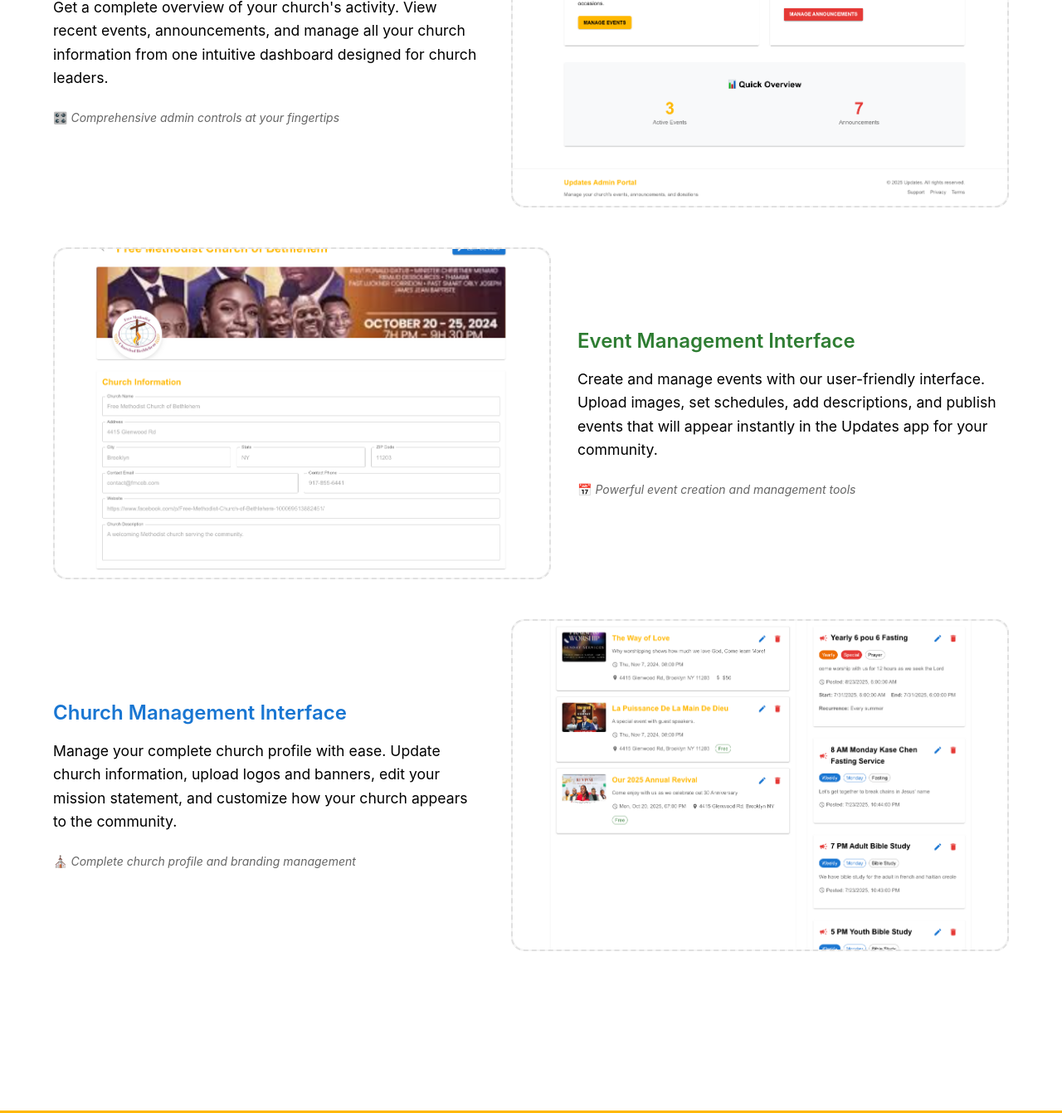
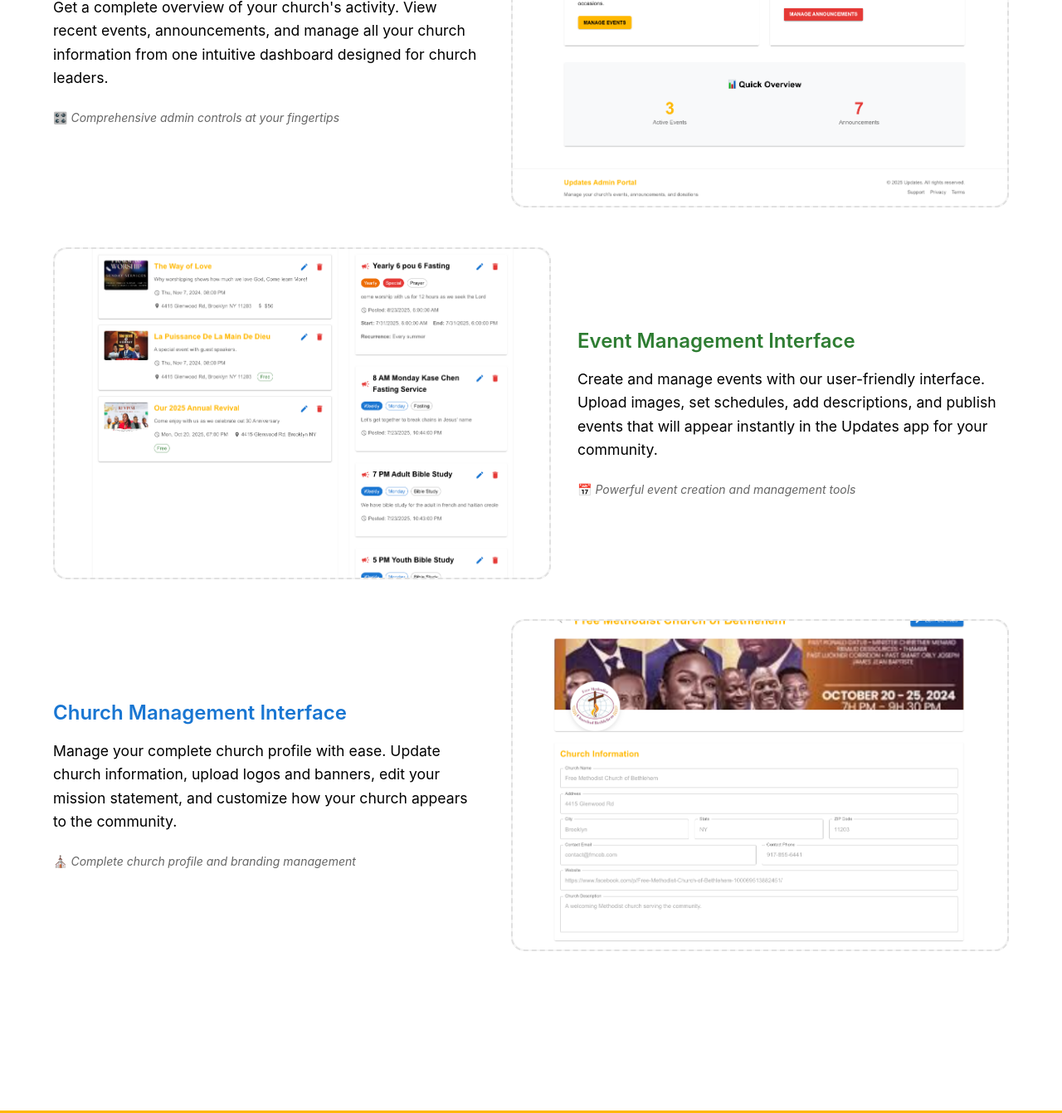
Before and after one commit to jmezalon/church-updates-app, a React (Vite) app in the folder updates-admin/: page / in a window 1280 px wide. Shown: the part 1953-3294 px from the top of the page at 83% size. Built offline with nearby package versions, Linux system fonts and the light colour scheme.

Commit message:
minor update

```diff
--- a/updates-admin/src/pages/Landing.tsx
+++ b/updates-admin/src/pages/Landing.tsx
@@ -212,7 +212,7 @@ export function Landing() {
                   }}
                 >
                   <img
-                  src={churchPageOne}
+                  src={churchPageTwo}
                   alt="church page update first"
                   style={{
                     width: '100%',
@@ -254,7 +254,7 @@ export function Landing() {
                   }}
                 >
                   <img
-                  src={churchPageTwo}
+                  src={churchPageOne}
                   alt="church page update second"
                   style={{
                     width: '100%',
```
